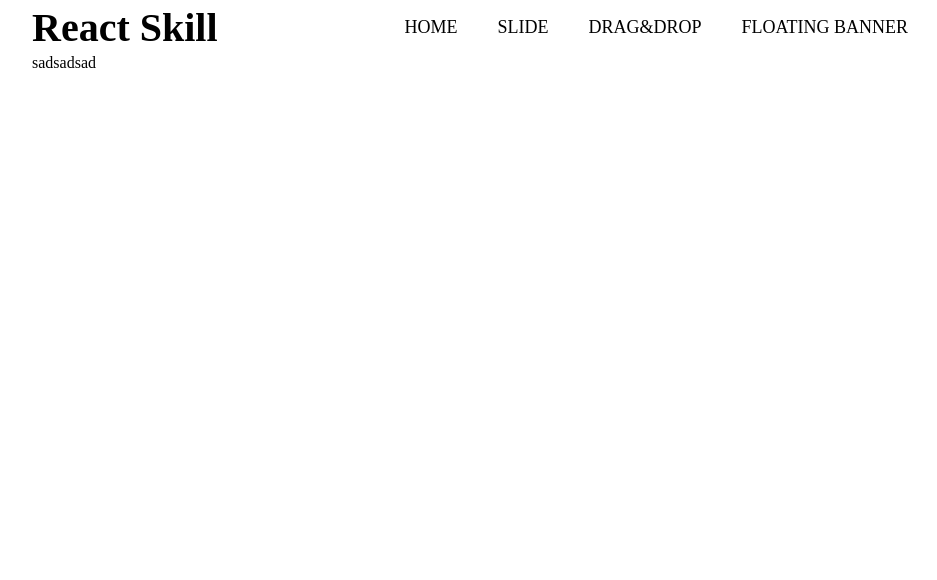
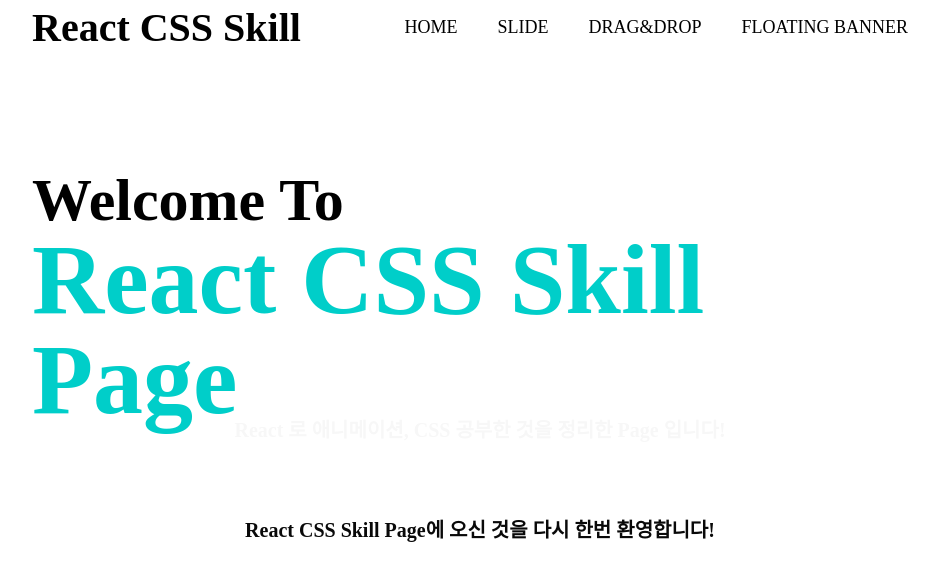
Before and after one commit to SeoJaeWan/React_CSS_Skill, a React app: page / in a window 1280 px wide. Shown: the top 580 px of the page, without its empty margins (160-1097 px from the left). Built offline with nearby package versions, Linux system fonts and the light colour scheme.

Commit message:
Home Page 구현 완료!
이후 공부하며 slide 등등 공부하며 구현할 예정

```diff
--- a/src/client/App.js
+++ b/src/client/App.js
@@ -19,6 +19,13 @@ const App = () => {
     text-decoration: none;
     color: #000;
   }
+
+  section {
+    width: 70%;
+
+    margin: 0 auto;
+
+  }
   `;
 
   return (
--- a/src/component/Banner/index.js
+++ b/src/component/Banner/index.js
@@ -5,20 +5,28 @@ import { Link } from "react-router-dom";
 const Banner = () => {
   return (
     <BannerContainer>
-      <h1 className="banner-title">React Skill</h1>
+      <h1 className="banner-title">React CSS Skill</h1>
       <BannerNav>
         <ul className="banner-menu">
           <li>
-            <Link className="banner-menu-items">Home</Link>
+            <Link className="banner-menu-items" to="/">
+              Home
+            </Link>
           </li>
           <li>
-            <Link className="banner-menu-items">Slide</Link>
+            <Link className="banner-menu-items" to="/Slide">
+              Slide
+            </Link>
           </li>
           <li>
-            <Link className="banner-menu-items">Drag&amp;Drop</Link>
+            <Link className="banner-menu-items" to="/DragDrop">
+              Drag&amp;Drop
+            </Link>
           </li>
           <li>
-            <Link className="banner-menu-items">Floating Banner</Link>
+            <Link className="banner-menu-items" to="/Floating">
+              Floating Banner
+            </Link>
           </li>
         </ul>
       </BannerNav>
--- a/src/component/Home/HomeStyle/index.js
+++ b/src/component/Home/HomeStyle/index.js
@@ -1,8 +1,72 @@
 import styled from "styled-components";
 
-export const Container = styled.section`
-  width: 70%;
+export const HomeContainer = styled.section`
+  @keyframes disableContent {
+    from {
+      transform: translateY(0px);
+    }
 
-  margin: 0 auto;
-  padding-top: 54px;
+    to {
+      transform: translateY(100px);
+    }
+  }
+
+  @keyframes ableContent {
+    from {
+      transform: translateY(-100px);
+    }
+
+    to {
+      transform: translateY(0px);
+    }
+  }
+
+  display: flex;
+
+  justify-content: center;
+  align-items: center;
+
+  height: 100vh;
+
+  .home-title {
+    font-size: 60px;
+    line-height: 1;
+
+    margin: 0;
+    margin-bottom: 200px;
+  }
+
+  .home-title > strong {
+    font-size: 100px;
+    color: #00cec9;
+  }
+
+  .home-content {
+    position: absolute;
+
+    bottom: 30%;
+
+    font-weight: bold;
+    font-size: 20px;
+
+    opacity: 0;
+
+    transition: all 2s;
+  }
+
+  .home-content-view {
+    opacity: 1;
+  }
+
+  .home-content-able {
+    animation-name: ableContent;
+    animation-duration: 2s;
+
+    opacity: 1;
+  }
+
+  .home-content-disable {
+    animation-name: disableContent;
+    animation-duration: 2s;
+  }
 `;
--- a/src/component/Home/index.js
+++ b/src/component/Home/index.js
@@ -1,8 +1,23 @@
 import React from "react";
-import { Container } from "./HomeStyle";
+import { HomeContainer } from "./HomeStyle";
 
-const Home = () => {
-  return <Container>sadsadsad</Container>;
+const Home = ({ content }) => {
+  return (
+    <HomeContainer>
+      <h1 className="home-title">
+        Welcome To <br />
+        <strong>React CSS Skill Page</strong>
+      </h1>
+
+      {content.map((item, index) => {
+        return (
+          <p className={`home-content ${item.class}`} key={index}>
+            {item.content}
+          </p>
+        );
+      })}
+    </HomeContainer>
+  );
 };
 
 export default Home;
--- /dev/null
+++ b/src/container/HomeForm/index.js
@@ -0,0 +1,49 @@
+import React, { useEffect, useState } from "react";
+
+import Home from "../../component/Home";
+
+const HomeForm = () => {
+  const [homeContent, setHomeContent] = useState([
+    {
+      id: 0,
+      content: "React CSS Skill Page에 오신 것을 다시 한번 환영합니다!",
+      class: "home-content-view",
+    },
+    {
+      id: 1,
+      content: "React 로 애니메이션, CSS 공부한 것을 정리한 Page 입니다!",
+      class: "",
+    },
+    {
+      id: 2,
+      content:
+        "꾸준히 업데이트 하는 것을 목표로 하고 있습니다! 재밋게 보시길 바랍니다!",
+      class: "",
+    },
+    {
+      id: 3,
+      content: "참고로 지금 보이는 슬라이드는 Carousel 슬라이드라고 불립니다. ",
+      class: "",
+    },
+  ]);
+
+  useEffect(() => {
+    let count = 0;
+
+    setInterval(() => {
+      let beforeCount = count;
+      count = (count + 1) % 4;
+      setHomeContent((prev) =>
+        prev.map((item) => {
+          if (item.id === count) return { ...item, class: "home-content-able" };
+          else if (item.id === beforeCount)
+            return { ...item, class: "home-content-disable" };
+          else return { ...item };
+        })
+      );
+    }, 5000);
+  }, []);
+  return <Home content={homeContent} />;
+};
+
+export default HomeForm;
--- a/src/page/HomePage/index.js
+++ b/src/page/HomePage/index.js
@@ -1,8 +1,9 @@
 import React from "react";
-import Home from "../../component/Home";
+
+import HomeForm from "../../container/HomeForm";
 
 const HomePage = () => {
-  return <Home />;
+  return <HomeForm />;
 };
 
 export default HomePage;
```
Also changed, not shown: .babelrc (added), 1 other file (tests, documents, lock files or other folders).
